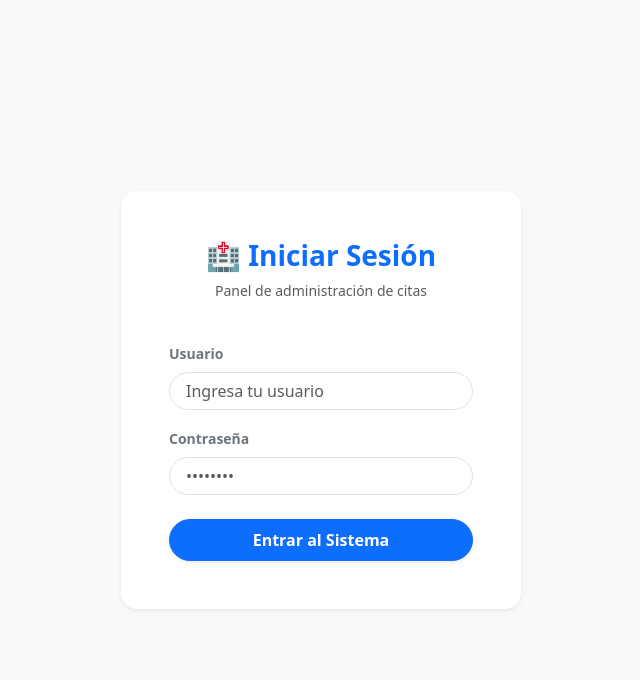
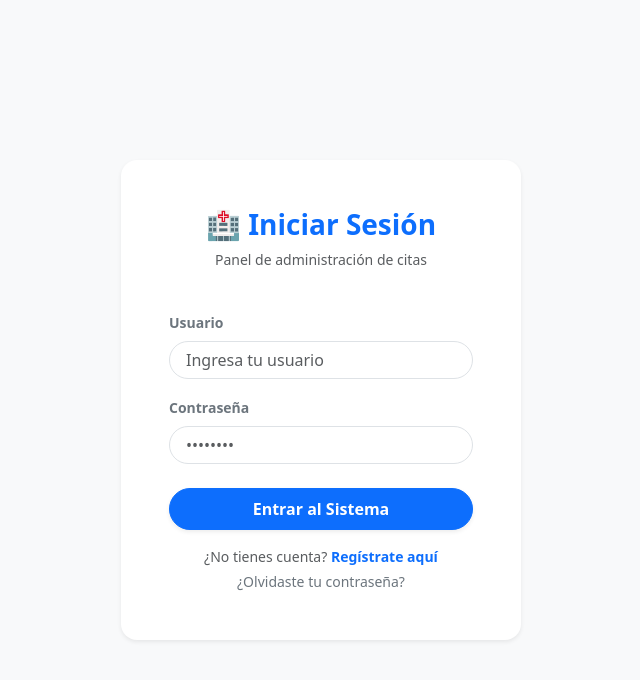
Before and after one commit to gerard24zam-netizen/asistente_virtual, a Flask app: page /login in a window 1280 px wide. Shown: the top 680 px of the page, without its empty margins (319-959 px from the left). Run offline with Flask 3, Linux system fonts and the light colour scheme.

Commit message:
Update login.html

```diff
--- a/templates/login.html
+++ b/templates/login.html
@@ -31,6 +31,10 @@
             <div class="d-grid">
                 <button type="submit" class="btn btn-primary rounded-pill py-2 fw-bold shadow-sm">Entrar al Sistema</button>
             </div>
+            <div class="text-center mt-3">
+                <p class="small text-muted mb-1">¿No tienes cuenta? <a href="/register" class="text-decoration-none fw-bold">Regístrate aquí</a></p>
+                <p class="small text-muted mb-0"><a href="/forgot-password" class="text-decoration-none text-secondary">¿Olvidaste tu contraseña?</a></p>
+            </div>
         </form>
     </div>
 
```
